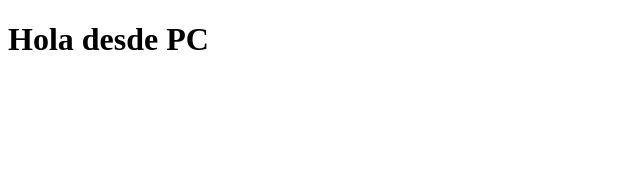
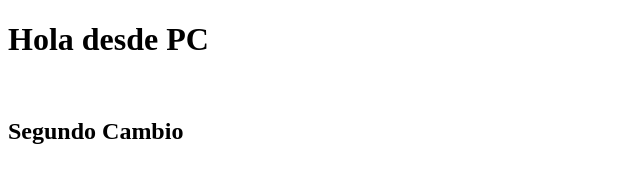
Before and after one commit to keremyalex/hola_git, a plain HTML site: page index.html in a window 1280 px wide. Shown: the whole page, without its empty margins (0-640 px from the left). Drawn offline with Linux system fonts and the light colour scheme.

Commit message:
2do commit

```diff
--- a/index.html
+++ b/index.html
@@ -7,6 +7,8 @@
 </head>
 <body>
     <h1>Hola desde PC</h1>
+    <br>
+    <h2>Segundo Cambio</h2>
 
 </body>
 </html>
```
